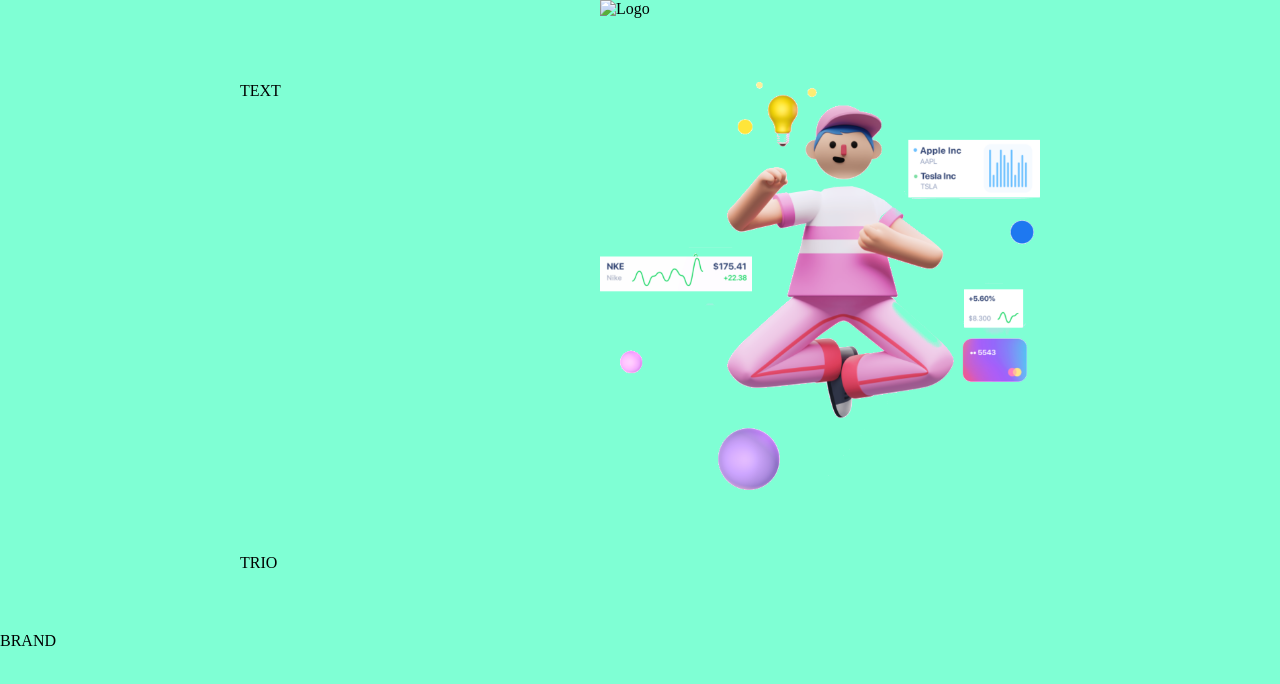
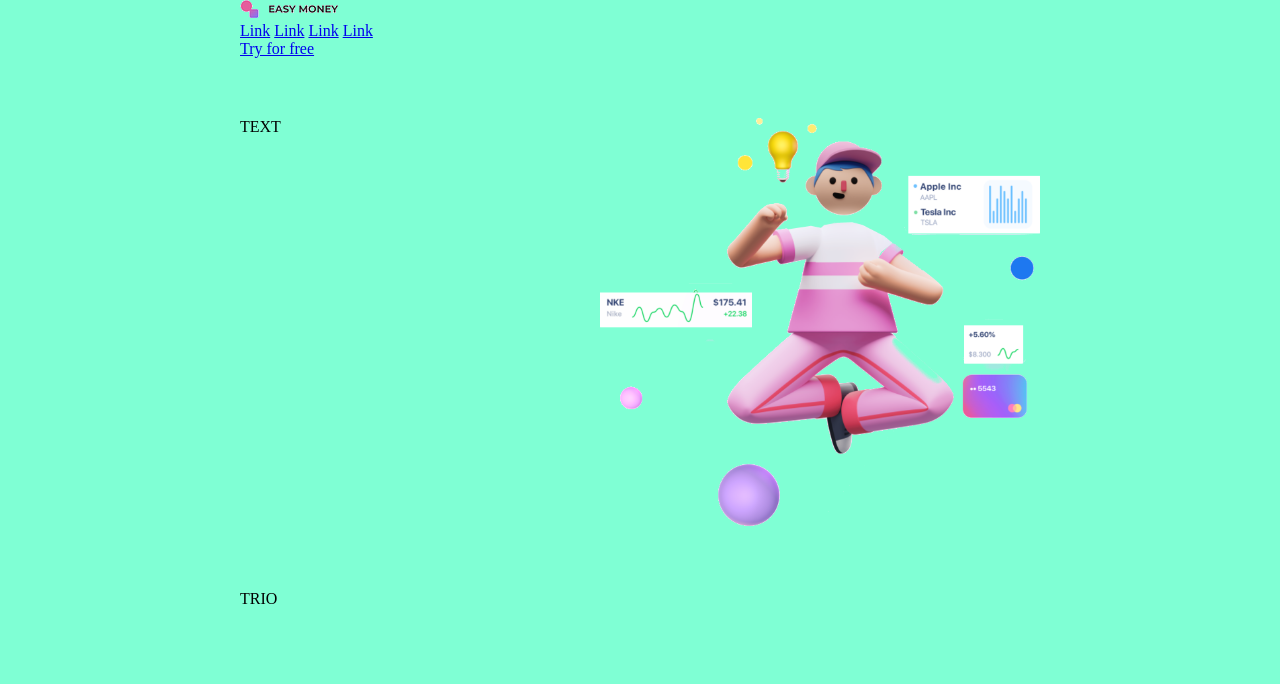
Before and after one commit to EvP8/51-grupe-easy-money, a website: page index.html in a window 1280 px wide. Drawn offline with Linux system fonts and the light colour scheme.

Commit message:
Header structure

```diff
--- a/index.html
+++ b/index.html
@@ -1,12 +1,13 @@
 <!DOCTYPE html>
 <html lang="en">
+
 <head>
     <meta charset="UTF-8">
     <meta name="viewport" content="width=device-width, initial-scale=1.0">
     <title>Easy money</title>
 
-    <link rel="shorcut icon" href="./favicon.ico" type="image/x-icon">
-    <link rel="apple-touch-icon" sizes="180x180" href="./favicon">
+    <link rel="shortcut icon" href="./favicon.ico" type="image/x-icon">
+    <link rel="apple-touch-icon" sizes="180x180" href="./favicon/apple-touch-icon.png">
     <link rel="icon" type="image/png" sizes="32x32" href="./favicon/favicon-32x32.png">
     <link rel="icon" type="image/png" sizes="16x16" href="./favicon/favicon-16x16.png">
     <link rel="manifest" href="./favicon/site.webmanifest">
@@ -14,19 +15,21 @@
     <meta name="msapplication-TileColor" content="#da532c">
     <meta name="theme-color" content="#ffffff">
 
-    <link rel="stylesheet" href="./main.css"/>
+    <link rel="stylesheet" href="./main.css">
 </head>
 
 <body>
     <header>
-       <img src="#" alt="Logo">
-       <nav>
-        <a href="x"></a>
-        <a href="x"></a>
-        <a href="x"></a>
-        <a href="x"></a>
-       </nav>
+        <img src="./logo-text.webp" alt="Logo">
+        <nav>
+            <a href="#">Link</a>
+            <a href="#">Link</a>
+            <a href="#">Link</a>
+            <a href="#">Link</a>
+        </nav>
+        <a href="#">Try for free</a>
     </header>
+
     <main>
         <section>
             <div>
@@ -37,9 +40,7 @@
         <section>
             TRIO
         </section>
-        <section>
-            BRAND
-        </section>
     </main>
 </body>
+
 </html>
--- a/main.css
+++ b/main.css
@@ -24,7 +24,7 @@ div {
     width: 35%;
 }
 
-img {
+section > img {
     float: right;
     width: 55%;
 }
```
Also changed, not shown: logo-text.webp (added).
